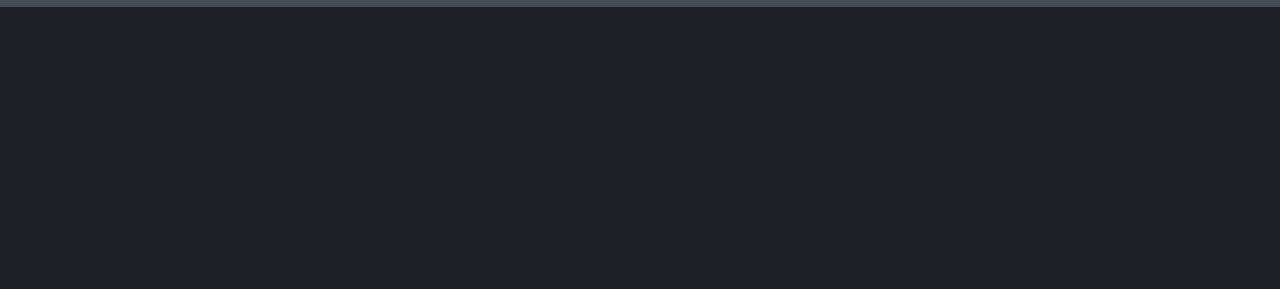
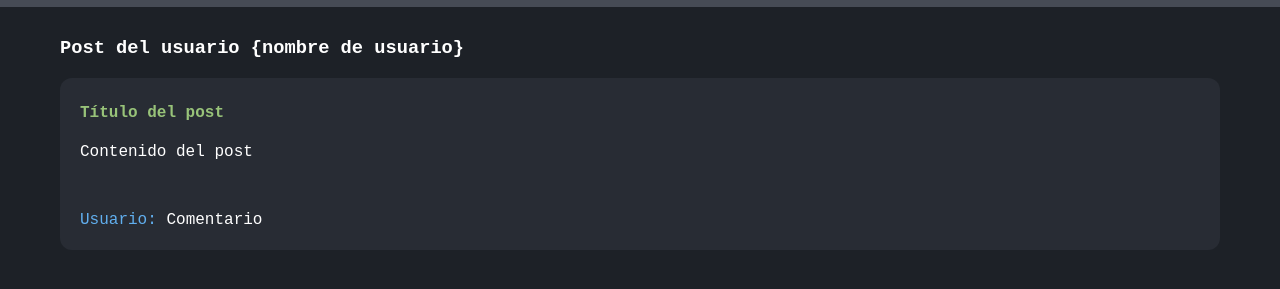
Before and after one commit to nwprogramming/git-course, a plain HTML site: page index.html in a window 1280 px wide. Shown: the part 63-352 px from the top of the page. Drawn offline with Linux system fonts and the light colour scheme; a web font is replaced by a local one.

Commit message:
Add post styles

```diff
--- a/index.html
+++ b/index.html
@@ -18,6 +18,16 @@
         <img class="logo" src="imgs/git.jpg" alt="">
         <h1>Git & Github Blog Course</h1>
     </div>
+    <div class="container" id="content">
+        <h3>Post del usuario {nombre de usuario}</h3>
+        <div class="post">
+            <h4>Título del post</h4>
+            <p>Contenido del post</p>
+            <br>
+            <p><span>Usuario: </span>Comentario</p>
+        </div>
+
+    </div>
 
 </body>
 
--- a/style.css
+++ b/style.css
@@ -22,3 +22,24 @@ h1 {
     width: 50px;
     height: 50px;
 }
+
+.container {
+    margin-top: 30px;
+    padding: 0 60px;
+}
+
+.post {
+    background-color: #282c34;
+    margin-bottom: 15px;
+    padding: 5px 20px;
+    border-radius: 12px;
+}
+
+.post h4 {
+    color: #98c379;
+
+}
+
+.post span {
+    color: #61afef;
+}
```
